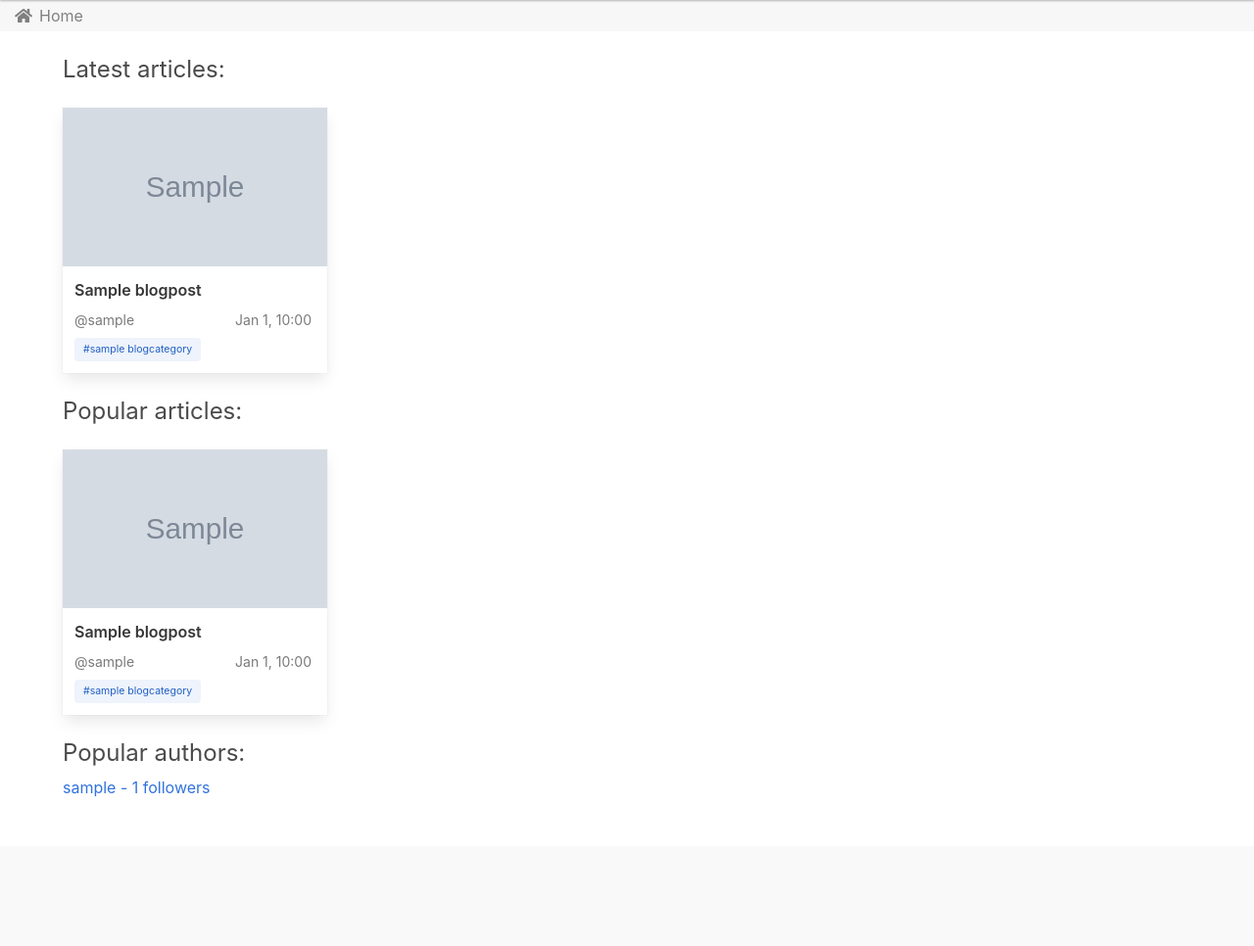
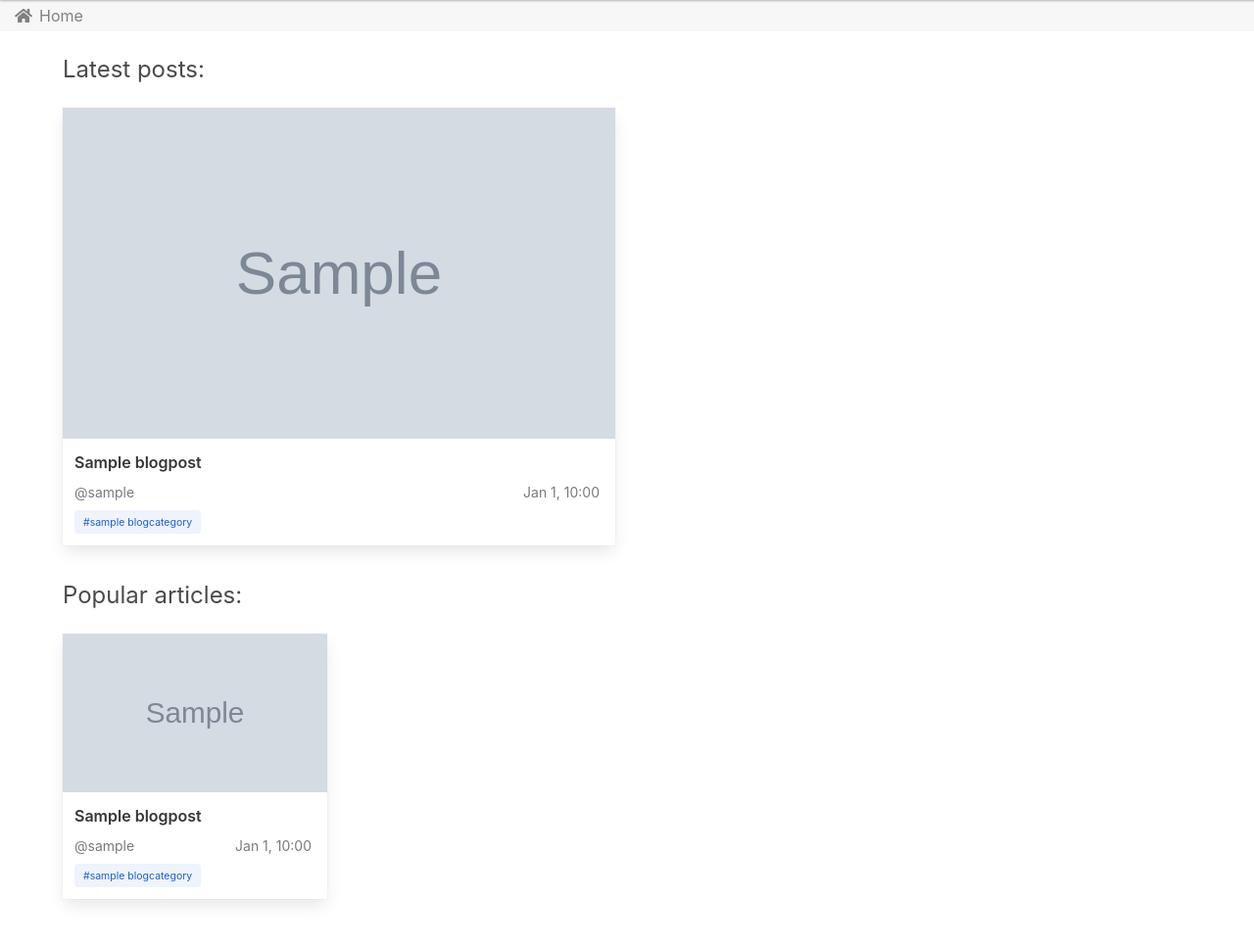
Before and after one commit to j-millan/myblog, a Django app: page / in a window 1280 px wide. Shown: the part 64-1030 px from the top of the page at 98% size. Before the commit the page ends 877 px from the top, so only its background shows below. Run offline with Django 3.2, Linux system fonts and the light colour scheme; a user stored in the database is signed in; tables that the repository leaves empty hold one stand-in row (values such as "Sample post"); grey boxes marked "Sample" are stand-in pictures; some libraries are stand-ins or nearby versions.

Commit message:
Modify HomeView and its template layout to show articles from the authors the user is following

```diff
--- a/blog/templates/blog/explore.html
+++ b/blog/templates/blog/explore.html
@@ -29,7 +29,7 @@
 			</p>
 			<div class="columns is-multiline">
 				{% for article in set.articles %}
-					{% include "blog/includes/article_card.html" with article=article %}
+					{% include "blog/includes/article_card.html" with article=article size="is-one-quarter" %}
 				{% endfor %}
 			</div>
 		{% endif %}
--- a/blog/templates/blog/home.html
+++ b/blog/templates/blog/home.html
@@ -5,24 +5,24 @@
 {% endblock title %}
 
 {% block content %}
-	<p class="mb-5 subtitle is-4">Latest articles:</p>
-	<div class="columns is-multiline">
-		{% for article in latest_articles %}
-			{% include "blog/includes/article_card.html" with article=article %}
+	<p class="mb-5 subtitle is-4">Latest posts:</p>
+	<div class="columns">
+		{% include "blog/includes/article_card.html" with article=latest_articles.0 size="is-half" %}
+		<div class="columns column is-multiline py-5">
+			{% for article in latest_articles|slice:"1:4" %}
+				{% include "blog/includes/article_row_small.html" with article=article %}
+			{% endfor %}
+		</div>
+	</div>
+	<div class="columns is-multiline mt-3">
+		{% for article in latest_articles|slice:"4:" %}
+			{% include "blog/includes/article_card.html" with article=article size="is-one-quarter" %}
 		{% endfor %}
 	</div>
 	<p class="mb-5 mt-2 subtitle is-4">Popular articles:</p>
 	<div class="columns is-multiline">
 		{% for article in popular_articles %}
-			{% include "blog/includes/article_card.html" with article=article %}
+			{% include "blog/includes/article_card.html" with article=article size="is-one-quarter" %}
 		{% endfor %}
 	</div>
-	<p class="mb-2 mt-2 subtitle is-4">Popular authors:</p>
-	<div class="level">
-		<ul>
-			{% for author in popular_authors %}
-				<li><a href="{% url 'blog:author_profile' author.pk %}">{{ author.username }} - {{ author.followers.count }} followers</a></li>
-			{% endfor %}
-		</ul>
-	</div>
 {% endblock content %}
--- a/blog/templates/blog/includes/article_card.html
+++ b/blog/templates/blog/includes/article_card.html
@@ -1,6 +1,6 @@
 {% load inclusion_tags %}
 
-<div class="column is-one-quarter">
+<div class="column {{ size }}">
 	<div class="card">
 		<div class="card-image mb-0">
 			<figure class="image thumbnail is-5by3" style="background-image: url({{ article.thumbnail.url }});">
--- a/blog/views.py
+++ b/blog/views.py
@@ -6,6 +6,7 @@ from django.views.generic import TemplateView, FormView, DetailView, CreateView,
 from django.views.generic.base import ContextMixin
 from django.views.generic.edit import FormMixin
 from django.utils.decorators import method_decorator
+from itertools import chain
 from .forms import SearchForm, NewArticleForm, NewCommentForm
 from .models import BlogPost, UserFollowing, BlogComment, BlogCategory
 
@@ -60,7 +61,18 @@ class HomeView(TemplateView, SearchFormMixin):
 
 	def get_context_data(self, **kwargs):
 		context = super().get_context_data(**kwargs)
-		context['latest_articles'] = BlogPost.objects.order_by('-date_published')[:12]
+
+		user = self.request.user
+		latest = list()
+		following = list()
+		if user.is_authenticated:
+			if user.following.exists():
+				following = [f.user_following for f in (user.following.all())]
+				latest = BlogPost.objects.filter(author__in=following).order_by('-date_published')[:12]
+
+		fill = BlogPost.objects.exclude(author__in=following).order_by('-date_published')
+		latest = list(chain(latest, fill.exclude(author=user)[:12]))
+		context['latest_articles'] = latest[:12]
 		context['popular_articles'] = context['latest_articles']
 		context['popular_authors'] = User.objects.all()[:12]
 		return context
```
Also changed, not shown: blog/templates/blog/includes/article_row_small.html (added, +18 -0 lines).
